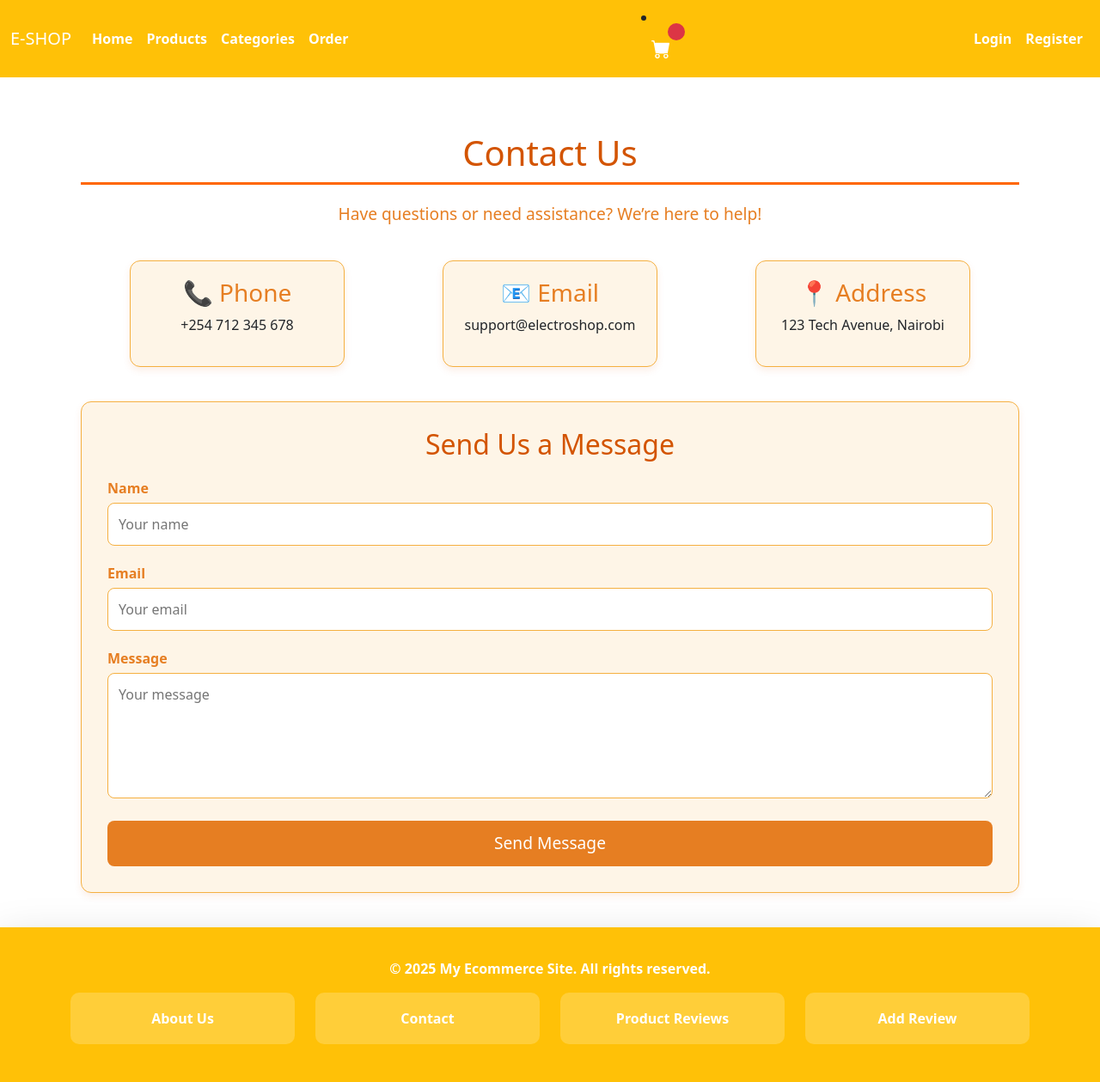
After one commit to ghostketm/ecommerce_electronics, a Django app: page /contact/ in a window 1280 px wide. The commit adds this page. Shown: the whole page at 86% size. Run offline with Django 5.2, Linux system fonts and the light colour scheme; some libraries are stand-ins or nearby versions.

Commit message:
contact/about

```diff
--- /dev/null
+++ b/eshop/static/css/contact.css
@@ -0,0 +1,193 @@
+/* ===== Orange Theme Colors ===== */
+:root {
+    --orange-dark: #d35400;
+    --orange-medium: #e67e22;
+    --orange-light: #f39c12;
+    --orange-bg: #fffaf0;
+    --orange-border: #f5b041;
+    --neutral-dark: #333333;
+    --neutral-light: #ffffff;
+  }
+
+  /* ===== General Layout ===== */
+  body {
+    background-color: var(--neutral-light);
+    color: var(--neutral-dark);
+    font-family: 'Arial', sans-serif;
+  }
+
+  .container {
+    width: 90%;
+    max-width: 1000px;
+    margin: 0 auto;
+    padding: 20px;
+  }
+
+  /* ===== Section Titles ===== */
+  .section-title {
+    color: var(--orange-dark);
+    text-align: center;
+    font-size: 2.5rem;
+    margin-bottom: 20px;
+  }
+
+  /* ===== Intro Text ===== */
+  .intro {
+    text-align: center;
+    font-size: 1.2rem;
+    color: var(--orange-medium);
+    margin-bottom: 40px;
+  }
+
+  /* ===== Features ===== */
+  .features {
+    display: flex;
+    flex-wrap: wrap;
+    justify-content: space-between;
+    gap: 20px;
+  }
+
+  .feature-card {
+    background-color: #fef5e7;
+    border: 1px solid var(--orange-border);
+    border-radius: 12px;
+    padding: 20px;
+    flex: 1 1 45%;
+    box-shadow: 0 4px 8px rgba(211, 84, 0, 0.1);
+    transition: transform 0.3s ease;
+  }
+
+  .feature-card:hover {
+    transform: translateY(-5px);
+  }
+
+  .feature-card h2 {
+    color: var(--orange-medium);
+    margin-bottom: 10px;
+  }
+
+  .feature-card ul {
+    padding-left: 20px;
+    list-style: none;
+  }
+
+  .feature-card ul li::before {
+    content: "✓";
+    color: var(--orange-light);
+    margin-right: 8px;
+  }
+
+  /* ===== Team Section ===== */
+  .team {
+    margin-top: 50px;
+    text-align: center;
+  }
+
+  .team h2 {
+    color: var(--orange-dark);
+    margin-bottom: 10px;
+  }
+
+  .team p {
+    color: var(--neutral-dark);
+    font-size: 1rem;
+  }
+
+  /* ===== Contact Info ===== */
+  .contact-info {
+    display: flex;
+    justify-content: space-around;
+    flex-wrap: wrap;
+    margin-bottom: 40px;
+  }
+
+  .info-item {
+    background-color: #fef5e7;
+    border: 1px solid var(--orange-border);
+    border-radius: 12px;
+    padding: 20px;
+    width: 250px;
+    text-align: center;
+    box-shadow: 0 4px 8px rgba(211, 84, 0, 0.1);
+  }
+
+  .info-item h3 {
+    color: var(--orange-medium);
+    margin-bottom: 8px;
+  }
+
+  /* ===== Contact Form ===== */
+  .contact-form {
+    background-color: #fef5e7;
+    border: 1px solid var(--orange-border);
+    border-radius: 12px;
+    padding: 30px;
+    box-shadow: 0 4px 8px rgba(211, 84, 0, 0.1);
+  }
+
+  .contact-form h2 {
+    color: var(--orange-dark);
+    margin-bottom: 20px;
+    text-align: center;
+  }
+
+  .form-group {
+    margin-bottom: 20px;
+  }
+
+  .form-group label {
+    display: block;
+    color: var(--orange-medium);
+    font-weight: bold;
+    margin-bottom: 5px;
+  }
+
+  .form-group input,
+  .form-group textarea {
+    width: 100%;
+    padding: 12px;
+    border: 1px solid var(--orange-border);
+    border-radius: 8px;
+    font-size: 1rem;
+    background-color: var(--neutral-light);
+  }
+
+  .form-group input:focus,
+  .form-group textarea:focus {
+    outline: none;
+    border-color: var(--orange-light);
+    box-shadow: 0 0 5px rgba(243, 156, 18, 0.5);
+  }
+
+  /* ===== Submit Button ===== */
+  .btn-submit {
+    display: block;
+    width: 100%;
+    background-color: var(--orange-medium);
+    color: var(--neutral-light);
+    padding: 12px;
+    font-size: 1.2rem;
+    border: none;
+    border-radius: 8px;
+    cursor: pointer;
+    transition: background-color 0.3s ease, transform 0.3s ease;
+  }
+
+  .btn-submit:hover {
+    background-color: var(--orange-dark);
+    transform: translateY(-2px);
+  }
+
+  /* ===== Responsive Design ===== */
+  @media (max-width: 768px) {
+    .features {
+      flex-direction: column;
+      gap: 10px;
+    }
+
+    .contact-info {
+      flex-direction: column;
+      align-items: center;
+      gap: 20px;
+    }
+  }
--- a/eshop/templates/eshop/base.html
+++ b/eshop/templates/eshop/base.html
@@ -13,6 +13,7 @@
     <link rel="stylesheet" href="{% static 'css/footer.css' %}">
     <link rel="stylesheet" href="{% static 'css/order.css' %}">
     <link rel="stylesheet" href="{% static 'css/review.css' %}">
+    <link rel="stylesheet" href="{% static 'css/contact.css' %}">
     <script src="https://kit.fontawesome.com/a076d05399.js" crossorigin="anonymous"></script>
     {% bootstrap_css %}
     {% block head %}{% endblock %}
@@ -78,12 +79,12 @@
             <div class="row justify-content-center">
                 <div class="col-6 col-md-3 mb-2">
                     <div class="footer-card">
-                        <a href="#" class="footer-link">About Us</a>
+                        <a href="{% url 'eshop:about' %}" class="footer-link">About Us</a>
                     </div>
                 </div>
                 <div class="col-6 col-md-3 mb-2">
                     <div class="footer-card">
-                        <a href="#" class="footer-link">Contact</a>
+                        <a href="{% url 'eshop:contact' %}" class="footer-link">Contact</a>
                     </div>
                 </div>
                 <div class="col-6 col-md-3 mb-2">
--- /dev/null
+++ b/eshop/templates/eshop/contact.html
@@ -0,0 +1,42 @@
+{% extends 'eshop/base.html' %}
+
+{% block content %}
+<section class="contact-section">
+  <div class="container">
+    <h1 class="section-title">Contact Us</h1>
+    <p class="intro">Have questions or need assistance? We’re here to help!</p>
+
+    <div class="contact-info">
+      <div class="info-item">
+        <h3>📞 Phone</h3>
+        <p>+254 712 345 678</p>
+      </div>
+      <div class="info-item">
+        <h3>📧 Email</h3>
+        <p>support@electroshop.com</p>
+      </div>
+      <div class="info-item">
+        <h3>📍 Address</h3>
+        <p>123 Tech Avenue, Nairobi</p>
+      </div>
+    </div>
+
+    <form class="contact-form">
+      <h2>Send Us a Message</h2>
+      <div class="form-group">
+        <label for="name">Name</label>
+        <input type="text" id="name" placeholder="Your name" required>
+      </div>
+      <div class="form-group">
+        <label for="email">Email</label>
+        <input type="email" id="email" placeholder="Your email" required>
+      </div>
+      <div class="form-group">
+        <label for="message">Message</label>
+        <textarea id="message" rows="5" placeholder="Your message" required></textarea>
+      </div>
+      <button type="submit" class="btn-submit">Send Message</button>
+    </form>
+  </div>
+</section>
+{% endblock %}
--- a/eshop/urls.py
+++ b/eshop/urls.py
@@ -33,6 +33,9 @@ urlpatterns = [
     path('orders/', views.orders_list, name='orders_list'),
     path('orders/<int:order_id>/', views.order_detail, name='order_detail'),
 
+    path('about/', views.about_view, name='about'),
+    path('contact/', views.contact_view, name='contact'),
+
     # Reviews
     path('products/<slug:product_slug>/reviews/', views.product_reviews, name='product_reviews'),
     path('products/<slug:product_slug>/reviews/add/', views.add_review, name='add_review'),
--- a/eshop/views.py
+++ b/eshop/views.py
@@ -179,3 +179,9 @@ def all_reviews(request):
 def choose_product_for_review(request):
     products = Product.objects.filter(available=True)
     return render(request, 'eshop/choose_product_for_review.html', {'products': products})
+
+def about_view(request):
+    return render(request, 'eshop/about.html')
+
+def contact_view(request):
+    return render(request, 'eshop/contact.html')
```
Also changed, not shown: eshop/templates/eshop/about.html (added, +34 -0 lines), 3 other files.
